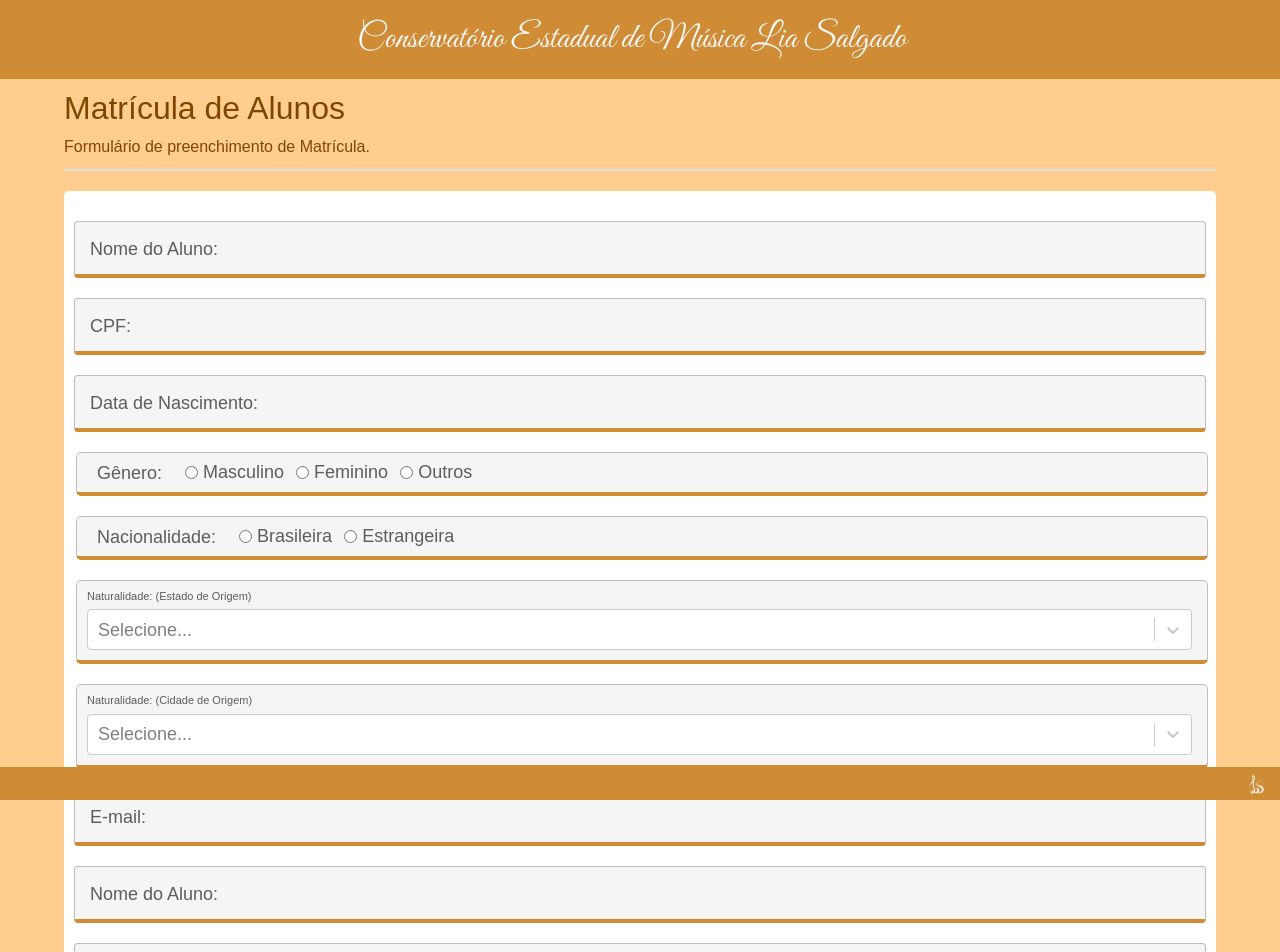
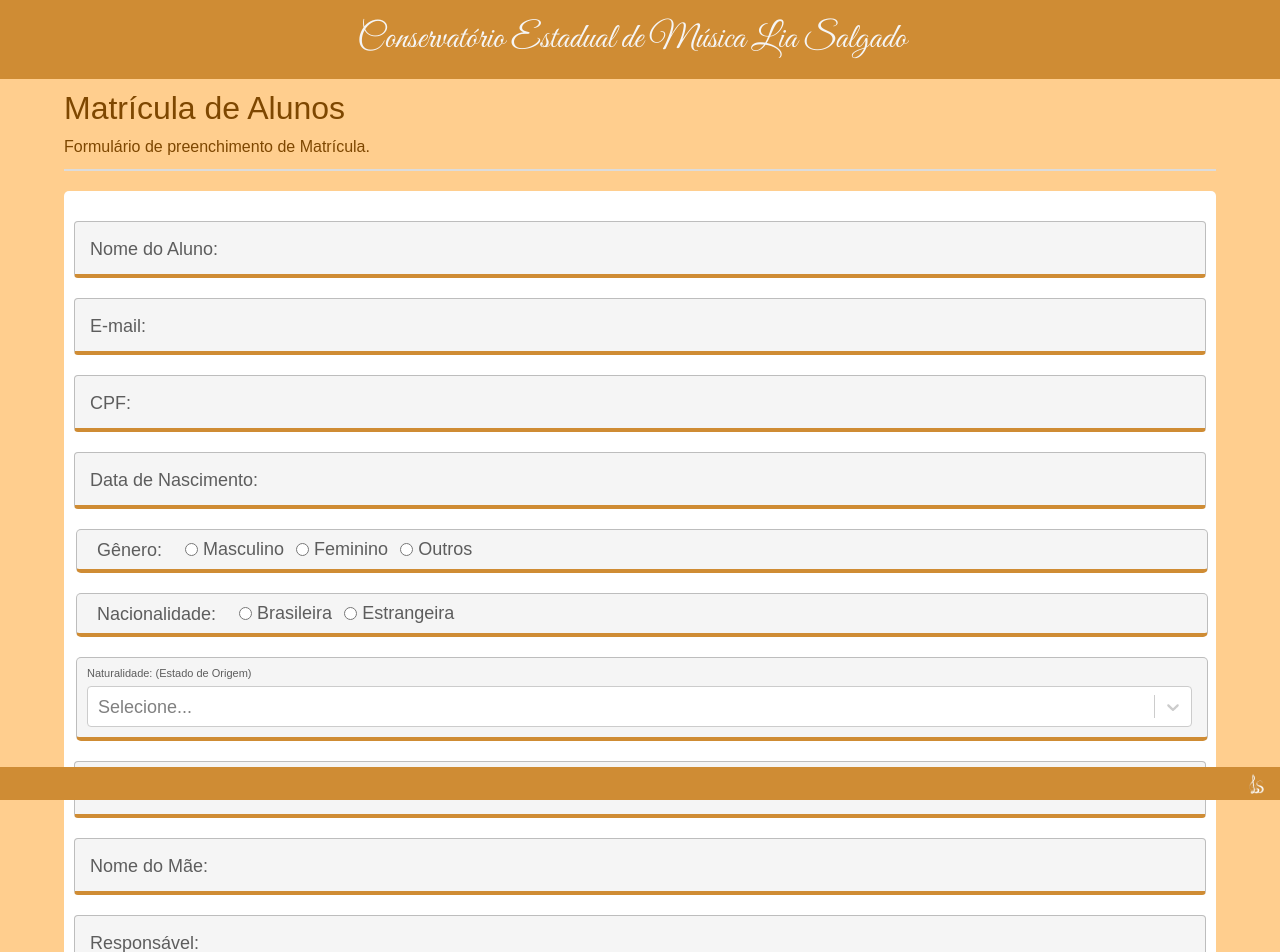
Before and after one commit to marcosoliveira78/cemliasalgado, a React (Create React App) app: page /matricula in a window 1280 px wide. Shown: the top 952 px of the page. Built offline with nearby package versions, Linux system fonts and the light colour scheme; data requests are answered from the project's data file; a web font is replaced by a local one.

Commit message:
componente mascara CPF

```diff
--- a/src/component/FormField/index.jsx
+++ b/src/component/FormField/index.jsx
@@ -1,4 +1,3 @@
-/* eslint-disable react/prop-types */
 import React from 'react';
 import PropTypes from 'prop-types';
 import { FormFieldWrapper, Input, Label } from './styles';
--- /dev/null
+++ b/src/component/mask/cpf/index.jsx
@@ -0,0 +1,10 @@
+const cpfMask = (value) => {
+  const str = value.replace(/\D/g, '')
+    .replace(/\D/g, '') // substitui qualquer caracter que nao seja numero por nada
+    .replace(/(\d{3})(\d)/, '$1.$2') // captura 2 grupos de numero o primeiro de 3 e o segundo de 1, apos capturar o primeiro grupo ele adiciona um ponto antes do segundo grupo de numero
+    .replace(/(\d{3})(\d)/, '$1.$2')
+    .replace(/(\d{3})(\d{1,2})/, '$1-$2')
+    .replace(/(-\d{2})\d+?$/, '$1'); // captura 2 numeros seguidos de um traço e não deixa ser digitado mais nada
+  return str;
+};
+export default cpfMask;
--- a/src/pages/Matricula/index.jsx
+++ b/src/pages/Matricula/index.jsx
@@ -4,10 +4,10 @@ import React, { useEffect, useState } from 'react';
 import { Col, Form, Jumbotron } from 'react-bootstrap';
 import { Link, useHistory } from 'react-router-dom';
 import uniqueId from 'lodash';
-import axios from 'axios';
+// import request from '../../services/api';
 import estados from '../../repositories/estados.json';
 import municipios from '../../repositories/municipios.json';
-import request from '../../services/api';
+import cpfMask from '../../component/mask/cpf/index';
 import FormSelect from '../../component/FormSelect';
 import FormField from '../../component/FormField';
 import {
@@ -17,22 +17,44 @@ import { Label } from '../../component/FormSelect/styles';
 import ShowMessage from '../../services/toast';
 
 const Matricula = () => {
+  // variables
   const urlBd = window.location.hostname.includes('localhost')
     ? 'http://localhost:8080'
     : 'https://cemliasalgado.herokuapp.com';
   const history = useHistory();
-  const isValid = true;
+  const isValid = false;
   let nextId;
   const pasta = 'matriculas';
 
+  // hooks
   const [matricula, setMatricula] = useState([]);
   const [estadosOptions, setEstadosOptions] = useState([]);
   const [cidadesOptions, setCidadesOptions] = useState([]);
   const [cidades, setCidades] = useState([]);
 
+  // Functions
+  // const cpfMask = (value) => {
+  //   if (value !== undefined) {
+  //     const str = value.replace(/\D/g, '')
+  //       .replace(/\D/g, '') // substitui qualquer caracter que nao seja numero por nada
+  //       .replace(/(\d{3})(\d)/, '$1.$2') // captura 2 grupos de numero o primeiro de 3 e o segundo de 1, apos capturar o primeiro grupo ele adiciona um ponto antes do segundo grupo de numero
+  //       .replace(/(\d{3})(\d)/, '$1.$2')
+  //       .replace(/(\d{3})(\d{1,2})/, '$1-$2')
+  //       .replace(/(-\d{2})\d+?$/, '$1'); // captura 2 numeros seguidos de um traço e não deixa ser digitado mais nada
+  //     return str;
+  //   }
+  //   return null;
+  // };
+
+  // handles
   const handleChange = (event) => {
     const { name, value } = event.target;
     setMatricula({ ...matricula, [name]: value });
+  };
+
+  const handleChangeSelect = (event) => {
+    const { value, label } = event;
+    setMatricula({ ...matricula, naturalidadeUF: label, codigoNaturalidadeUF: value });
   };
 
   const handleChangeNaturalidadeUF = (event) => {
@@ -45,16 +67,21 @@ const Matricula = () => {
     setMatricula({ ...matricula, naturalidade: label, codigoNaturalidade: value });
   };
 
-  const handleChangeGenero = (event) => {
-    const { value } = event.target;
+  const handleChangeRadio = (event) => {
     const label = event.target.labels[0].textContent;
-    setMatricula({ ...matricula, codigoGenero: value, genero: label });
-  };
-
-  const handleChangeNacionalidade = (event) => {
-    const { value } = event.target;
-    const label = event.target.labels[0].textContent;
-    setMatricula({ ...matricula, codigoNacionalidade: value, nacionalidade: label });
+    switch (event.target.name) {
+      case 'genero':
+        setMatricula({ ...matricula, genero: label });
+        break;
+      case 'nacionalidade':
+        setMatricula({ ...matricula, nacionalidade: label });
+        break;
+      case 'parentesco':
+        setMatricula({ ...matricula, parentesco: label });
+        break;
+      default:
+        break;
+    }
   };
 
   const handleSubmit = async (form) => {
@@ -86,16 +113,10 @@ const Matricula = () => {
           ShowMessage('success', 'Cadastro efetuado com sucesso', 5000, uniqueId());
           history.push('/listagemGeral');
         }
-
-      // const resultado = await resp.json();
-      // const lastKey = Object.keys(resultado).reverse()[0];
-      // nextId = resultado[lastKey].id + 1;
-      // console.log('ID: ', nextId);
       });
   };
 
   useEffect(() => {
-    // request('get', `http://localhost:8080/${pasta}`)
     fetch(`${urlBd}/${pasta}`,
       {
         method: 'GET',
@@ -139,12 +160,19 @@ const Matricula = () => {
     )));
   }, [cidades]);
 
+  useEffect(() => {
+    if (matricula.cpf) {
+      const mascaraCPF = cpfMask(matricula.cpf);
+      setMatricula({ ...matricula, cpf: mascaraCPF });
+    }
+  }, [matricula.cpf]);
+
   // console.log('Cidades Options: ', cidadesOptions);
   // const response = await itemRep.save([item]);
   // if (response !== null && response.success) {
   // }
 
-  // console.log(matricula);
+  console.log(matricula);
   return (
     <>
       <div className="root">
@@ -162,6 +190,14 @@ const Matricula = () => {
               name="nome"
               type="text"
               value={matricula.nome}
+              maxLength={200}
+              onChange={handleChange}
+            />
+            <FormField
+              label="E-mail"
+              name="email"
+              type="text"
+              value={matricula.email}
               maxLength={200}
               onChange={handleChange}
             />
@@ -191,31 +227,31 @@ const Matricula = () => {
                     inline
                     label="Masculino"
                     type="radio"
-                    checked={matricula.codigoGenero === '1'}
+                    checked={matricula.genero === 'Masculino'}
                     name="genero"
                     id="inline-genero-1"
                     value="1"
-                    onChange={handleChangeGenero}
+                    onChange={handleChangeRadio}
                   />
                   <Form.Check
                     inline
                     label="Feminino"
                     type="radio"
-                    checked={matricula.codigoGenero === '2'}
+                    checked={matricula.genero === 'Feminino'}
                     name="genero"
                     id="inline-genero-2"
                     value="2"
-                    onChange={handleChangeGenero}
+                    onChange={handleChangeRadio}
                   />
                   <Form.Check
                     inline
                     label="Outros"
                     type="radio"
-                    checked={matricula.codigoGenero === '3'}
+                    checked={matricula.genero === 'Outros'}
                     name="genero"
                     id="inline-genero-3"
                     value="3"
-                    onChange={handleChangeGenero}
+                    onChange={handleChangeRadio}
                   />
                 </Col>
               </ContainerAlignLeft>
@@ -231,21 +267,21 @@ const Matricula = () => {
                     inline
                     label="Brasileira"
                     type="radio"
-                    checked={matricula.codigoNacionalidade === '1'}
+                    checked={matricula.nacionalidade === 'Brasileira'}
                     name="nacionalidade"
                     id="inline-nacionalidade-1"
                     value="1"
-                    onChange={handleChangeNacionalidade}
+                    onChange={handleChangeRadio}
                   />
                   <Form.Check
                     inline
                     label="Estrangeira"
                     type="radio"
-                    checked={matricula.codigoNacionalidade === '2'}
+                    checked={matricula.nacionalidade === 'Estrangeira'}
                     name="nacionalidade"
                     id="inline-nacionalidade-2"
                     value="2"
-                    onChange={handleChangeNacionalidade}
+                    onChange={handleChangeRadio}
                   />
                 </Col>
               </ContainerAlignLeft>
@@ -255,9 +291,10 @@ const Matricula = () => {
               label="Naturalidade: (Estado de Origem)"
               name="naturalidadUF"
               value={matricula.codigoNaturalidadeUF}
-              onChange={handleChangeNaturalidadeUF}
+              onChange={handleChangeSelect}
               options={estadosOptions}
             />
+            { matricula.codigoNaturalidadeUF && (
             <FormSelect
               label="Naturalidade: (Cidade de Origem)"
               name="naturalidade"
@@ -265,30 +302,83 @@ const Matricula = () => {
               onChange={handleChangeNaturalidade}
               options={cidadesOptions}
             />
+            )}
             <FormField
-              label="E-mail"
-              name="email"
+              label="Nome do Pai"
+              name="nomePai"
               type="text"
-              value={matricula.email}
-              maxLength={200}
+              value={matricula.nomePai}
+              maxLength={300}
               onChange={handleChange}
             />
             <FormField
-              label="Nome do Aluno"
-              name="nome"
+              label="Nome do Mãe"
+              name="nomeMae"
               type="text"
-              value={matricula.nome}
-              maxLength={200}
+              value={matricula.nomeMae}
+              maxLength={300}
               onChange={handleChange}
             />
             <FormField
-              label="Nome do Aluno"
-              name="nome"
+              label="Responsável"
+              name="responsavel"
               type="text"
-              value={matricula.nome}
-              maxLength={200}
+              value={matricula.responsavel}
+              maxLength={300}
               onChange={handleChange}
             />
+            { matricula.responsavel && (
+            <fieldset style={{ marginTop: '15px' }}>
+              <ContainerAlignLeft className="TipoContainer">
+                <Label style={{ fontSize: '18px', margin: '0 0 0 12px' }}>
+                  Parentesco:
+                </Label>
+                <Col sm={10} className="column">
+                  <Form.Check
+                    inline
+                    label="Mãe/Pai"
+                    type="radio"
+                    checked={matricula.parentesco === 'Mãe/Pai'}
+                    name="parentesco"
+                    id="inline-parentesco-1"
+                    value="1"
+                    onChange={handleChangeRadio}
+                  />
+                  <Form.Check
+                    inline
+                    label="Avô/Avó"
+                    type="radio"
+                    checked={matricula.parentesco === 'Avô/Avó'}
+                    name="parentesco"
+                    id="inline-parentesco-2"
+                    value="2"
+                    onChange={handleChangeRadio}
+                  />
+                  <Form.Check
+                    inline
+                    label="Tio/Tia"
+                    type="radio"
+                    checked={matricula.parentesco === 'Tio/Tia'}
+                    name="parentesco"
+                    id="inline-parentesco-3"
+                    value="3"
+                    onChange={handleChangeRadio}
+                  />
+                  <Form.Check
+                    inline
+                    label="o(a) próprio(a)"
+                    type="radio"
+                    checked={matricula.parentesco === 'o(a) próprio(a)'}
+                    name="parentesco"
+                    id="inline-parentesco-4"
+                    value="4"
+                    onChange={handleChangeRadio}
+                  />
+                </Col>
+              </ContainerAlignLeft>
+              {/* {errors.tipoSolicitacao && <MessageError>{errors.tipoSolicitacao}</MessageError>} */}
+            </fieldset>
+            )}
             {/* {errors.nomeItem && <MessageError>{errors.nomeItem}</MessageError>} */}
             {/* <FormField
               label="Imagem de Fundo "
```
Also changed, not shown: db.json, 1 other file (tests, documents, lock files or other folders).
